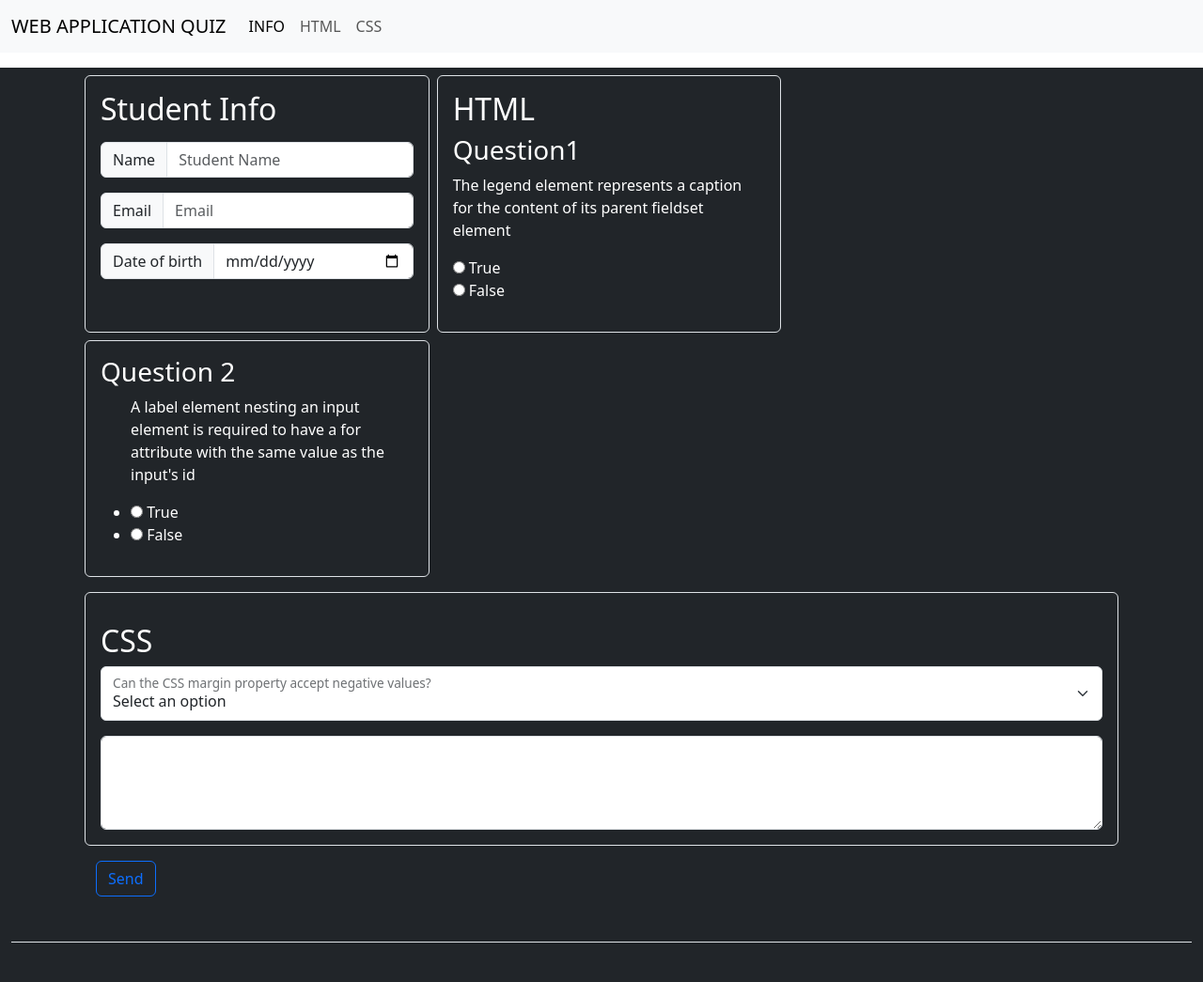
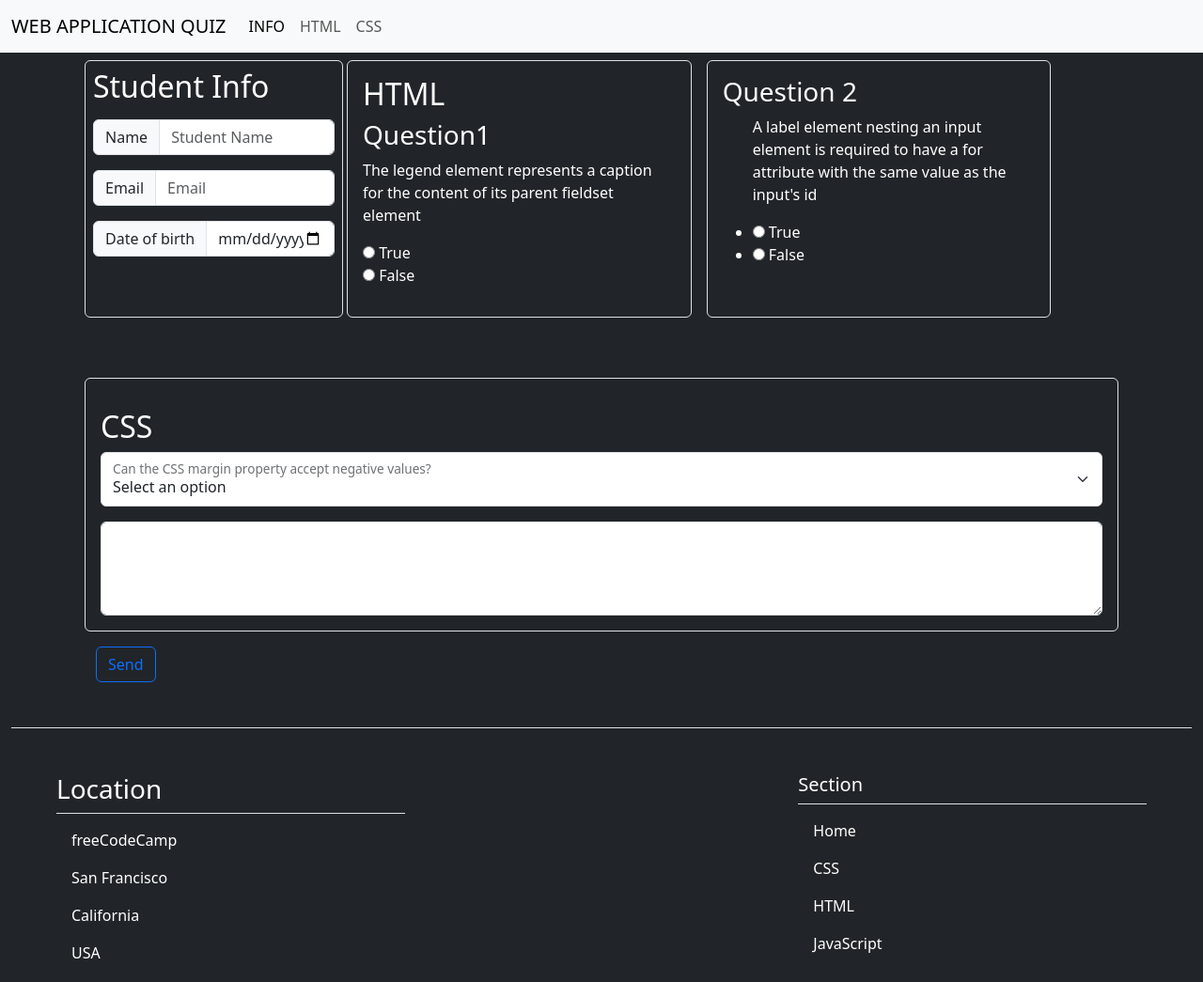
Before and after one commit to BertramChabu/Web-Quiz, a plain HTML site: page index.html in a window 1280 px wide. Shown: the top 1045 px of the page at 94% size. Drawn offline with nearby package versions, Linux system fonts and the light colour scheme.

Commit message:
Update index.html

```diff
--- a/index.html
+++ b/index.html
@@ -11,7 +11,7 @@
 </head>
 
 <body>
-    <nav class="navbar navbar-expand-lg bg-body-tertiary">
+    <nav class="navbar navbar-expand-lg bg-body-tertiary d-flex justify-content-between fixed-top">
         <div class="container-fluid">
             <a class="navbar-brand  text-bold" href="#">WEB APPLICATION QUIZ</a>
             <button class="navbar-toggler" type="button" data-bs-toggle="collapse" data-bs-target="#navbarNav"
@@ -41,7 +41,7 @@
         <div class="container">
             <div class="row mt-3 m-2 ">
                 <form method="post" action="https://freecodecamp.org/practice-project/accessibility-quiz"></form>
-                <div class="col-md-4 mt-2 me-2 border p-3 rounded">
+                <div class="col-md-3 mt-5 me-1 border p-2 rounded">
                     <h2 id="student-info">Student Info</h2>
                     <div class="input-group mt-3 flex-nowrap">
                         <span class="input-group-text" id="addon-wrapping">Name</span>
@@ -60,7 +60,7 @@
                     </div>
                 </div>
 
-                <div class="col-md-4 mt-2 me-3 border p-3 rounded">
+                <div class="col-md-4 mt-5 me-3 border p-3 rounded">
                     <h2>HTML</h2>
                     <h3><span class="sr-only">Question</span>1</h3>
                     <fieldset class="question" name="html-question-one">
@@ -82,7 +82,7 @@
                         </ul>
                     </fieldset>
                 </div>
-                <div class="col-md-4 mt-2 me-3  p-3 border p-3 rounded">
+                <div class="col-md-4 mt-5 me-3  p-3 border p-3 rounded">
                     <h3><span class="sr-only">Question </span>2</h3>
                     <ul class="answers-list">
                         <p>A label element nesting an input element is required to have a
@@ -105,7 +105,7 @@
                 </div>
                 </section>
                 <section role="region" aria-labelledby="css-questions">
-                    <div class="row">
+                    <div class="row mt-5">
                         <div class="col-12 border mt-3 rounded p-3">
                             <h2 class="mt-3">CSS</h2>
                             <div class="form-floating">
```
